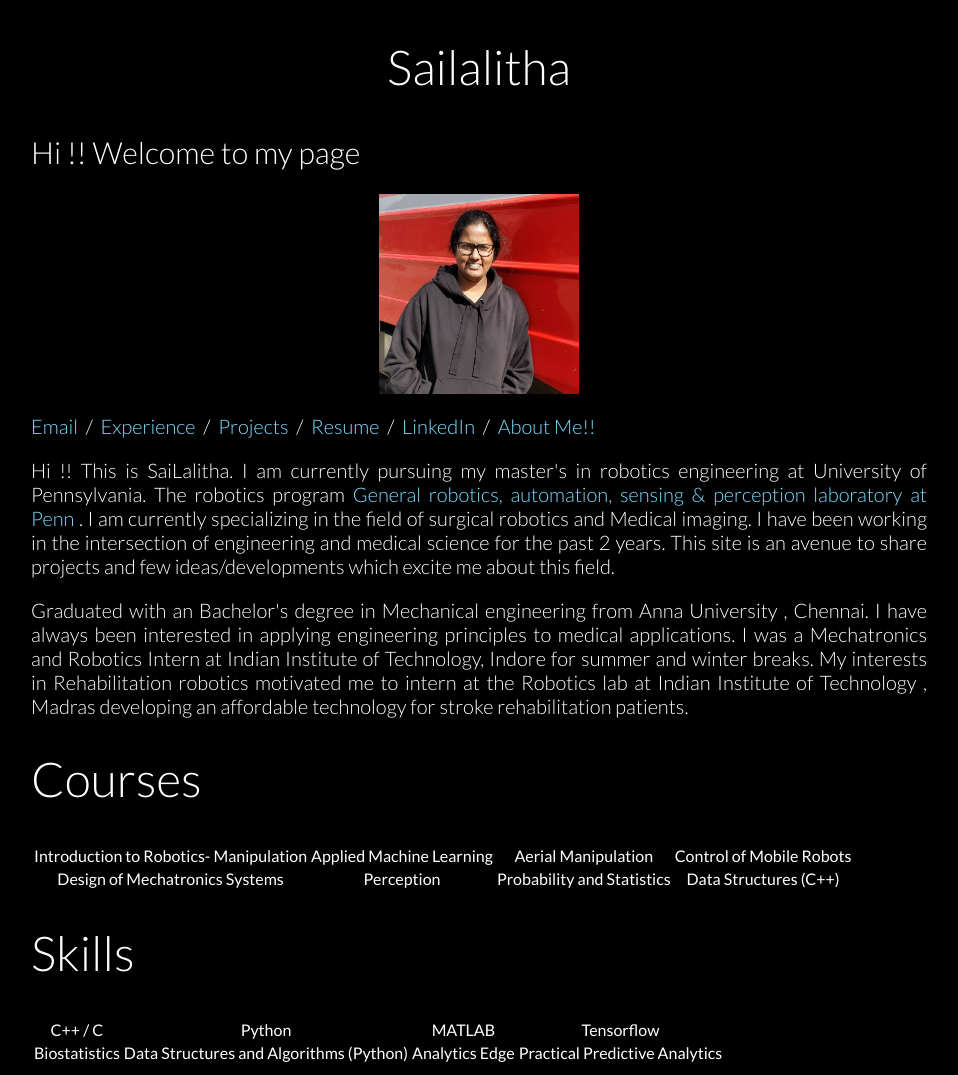
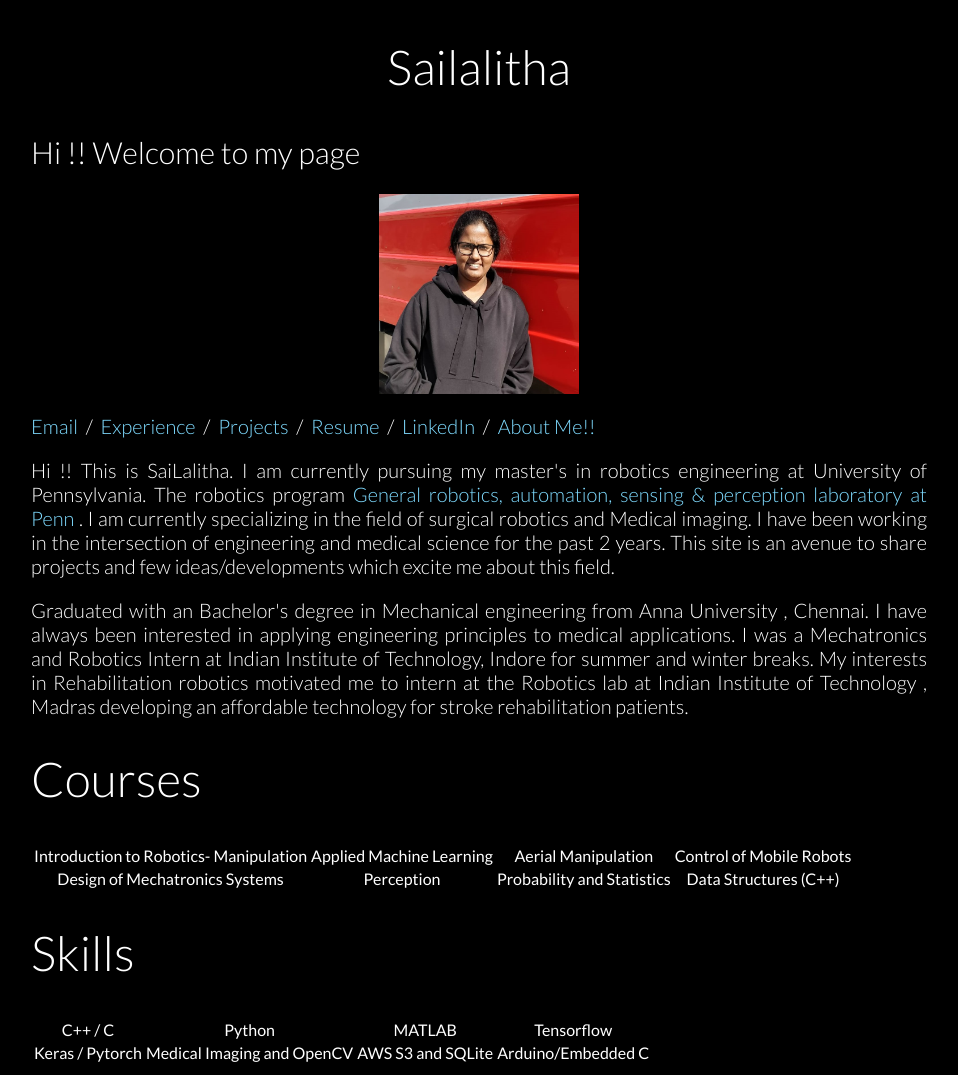
Before and after one commit to sailalitha96/sailalitha96.github.io, a Jekyll site: the page index.html, which Jekyll copies as it is, in a window 1280 px wide. Shown: the whole page, without its empty margins (161-1119 px from the left). Built offline with Jekyll 4.4.1, drawn with Linux system fonts in a browser that asks for light colours; nearby versions of some CDN libraries.

Commit message:
Update index.html

```diff
--- a/index.html
+++ b/index.html
@@ -94,19 +94,19 @@
 <td align="center">Tensorflow</td>
 </tr>
 
-<!-- <tr>
+<tr>
 <td align="left">Keras / Pytorch</td>
 <td align="left">Medical Imaging and OpenCV</td>
 <td align="left"> AWS S3 and SQLite </td>
 <td align="left"> Arduino/Embedded C</td>
-</tr> -->
+</tr>
 
-<tr>
+<!-- <tr>
 <td align="center">Biostatistics</td>
 <td align="center">Data Structures and Algorithms (Python)</td>
 <td align="center">Analytics Edge</td>
 <td align="center">Practical Predictive Analytics</td>
-</tr>
+</tr> -->
 </tbody>
 </table>
 
```
